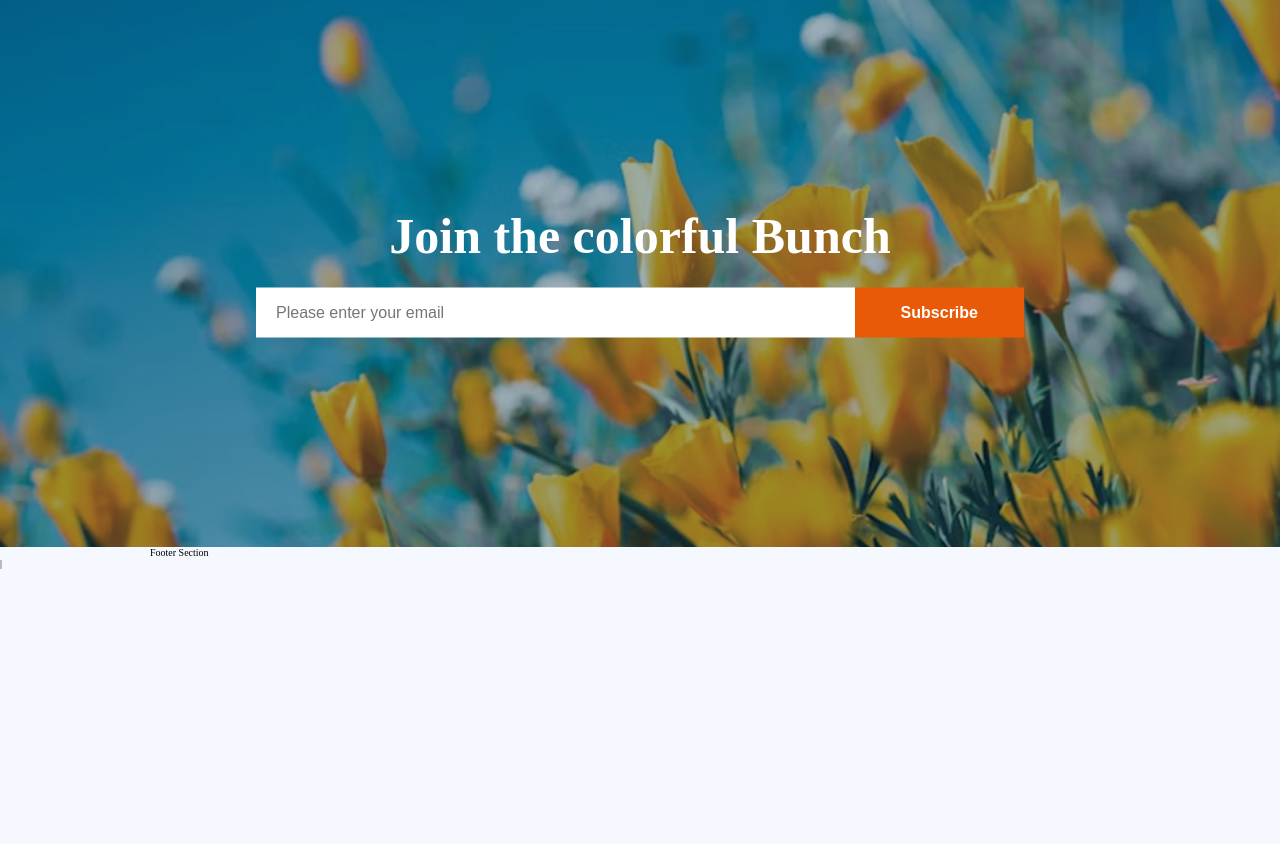
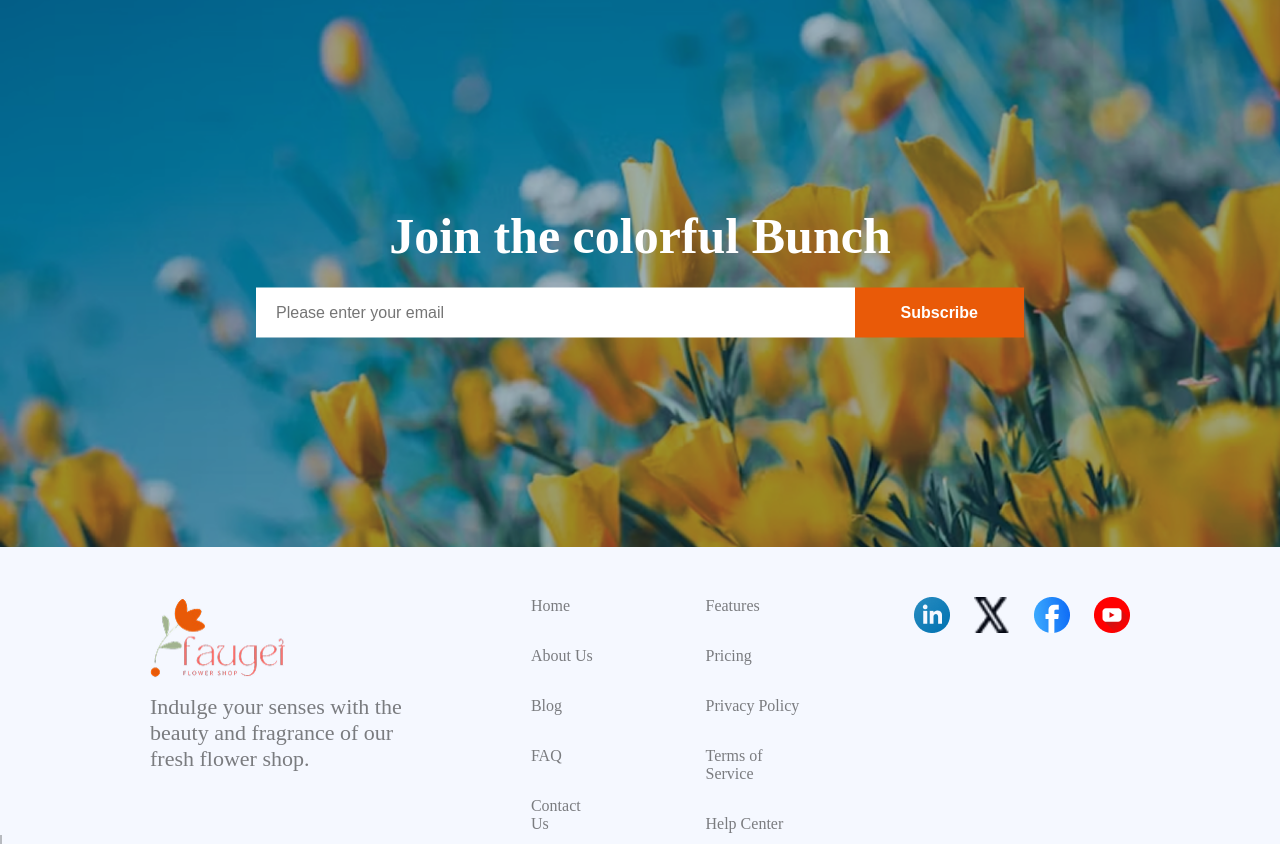
Before and after one commit to devpolas/flower-market, a plain HTML site: page index.html in a window 1280 px wide. Shown: the part 3950-4794 px from the top of the page. Before the commit the page ends 4519 px from the top, so only its background shows below. Drawn offline with Linux system fonts and the light colour scheme.

Commit message:
complete the footer section

```diff
--- a/index.html
+++ b/index.html
@@ -186,7 +186,38 @@
         </div>
 
       </section>
-      <footer class="footer">Footer Section</footer>
+      <footer class="footer">
+        <div class="footer__main">
+        <div class="footer__logo">
+          <img class="logo" src="./assets/logo.png" alt="logo">
+        <p class="description">Indulge your senses with the beauty and fragrance of our fresh flower shop.</p>
+        </div>
+        <div class="footer__links">
+          <ul>
+            <li><a href="#">Home</a> </li>
+            <li><a href="#">About Us</a> </li>
+            <li><a href="#">Blog</a> </li>
+            <li><a href="#">FAQ</a> </li>
+            <li><a href="#">Contact Us</a> </li>
+          </ul>
+        </div>
+        <div class="footer__links">
+          <ul>
+            <li><a href="#">Features</a> </li>
+            <li><a href="#">Pricing</a> </li>
+            <li><a href="#">Privacy Policy</a> </li>
+            <li><a href="#">Terms of Service</a> </li>
+            <li><a href="#">Help Center</a> </li>
+          </ul>
+        </div>
+        <div class="footer__icon--links">
+          <a href="#"><img src="./assets/icon-linkedin.png" alt="icon-linkedin"></a>
+          <a href="#"><img src="./assets/icon-twitter.png" alt="icon-twitter"></a>
+          <a href="#"><img src="./assets/icon-facebook.png" alt="icon-facebook"></a>
+          <a href="#"><img src="./assets/icon-youtube.png" alt="icon-youtube"></a>
+        </div>
+      </div>
+      </footer>
     </main>
   </body>
 </html>
--- a/styles.css
+++ b/styles.css
@@ -352,3 +352,35 @@ body {
   cursor: pointer;
   background-color: rgb(255, 101, 12);
 }
+
+.footer__main {
+  margin-top: 5rem;
+  display: flex;
+  justify-content: flex-start;
+  gap: 11rem;
+}
+
+.footer__logo {
+  width: 30rem;
+}
+
+.footer__links ul {
+  display: flex;
+  gap: 3.2rem;
+  flex-direction: column;
+  list-style: none;
+}
+.footer__links ul a {
+  font-size: 1.6rem;
+  color: rgba(0, 0, 0, 0.5);
+  text-decoration: none;
+}
+
+.footer__icon--links {
+  display: flex;
+  gap: 2.4rem;
+}
+.footer__icon--links img {
+  height: 3.6rem;
+  width: 3.6rem;
+}
```
